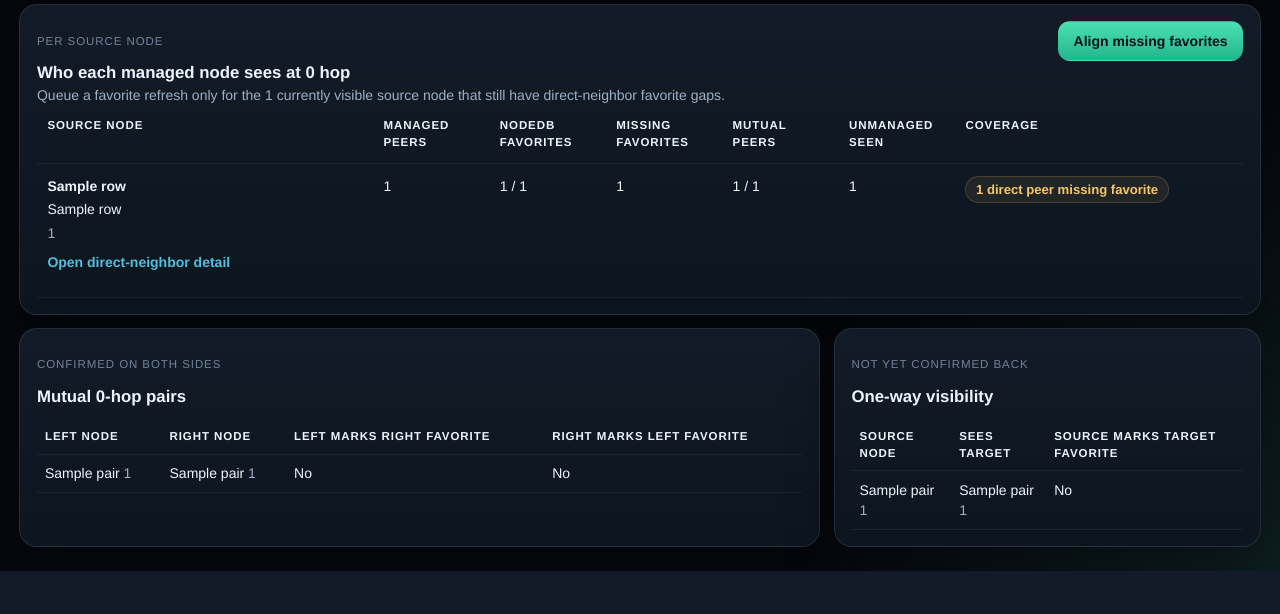
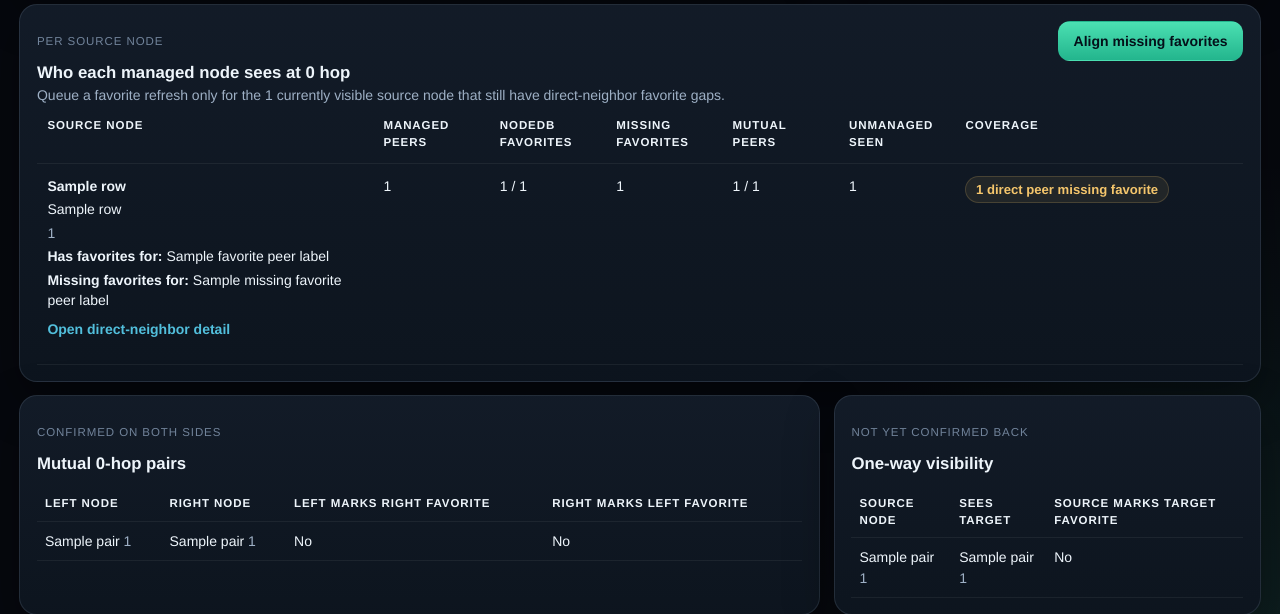
Before and after one commit to zm0ra/meshonator, a FastAPI app: template src/meshonator/templates/visibility.html in a window 1280 px wide. Shown: the part 895-1509 px from the top of the page. Before the commit the page ends 1466 px from the top, so only its background shows below. Run offline with FastAPI, Linux system fonts and the light colour scheme; the template is opened without the code that fills it: most values are stand-ins (such as "Sample title", 1, 10 or a date in 2020); parts of the project's set-up code (start-up, migrations or seed data) failed here and were passed over; some libraries are stand-ins or nearby versions.

Commit message:
Expose favorite ownership on visibility

```diff
--- a/src/meshonator/api/app.py
+++ b/src/meshonator/api/app.py
@@ -1916,6 +1916,16 @@ def visibility_page(
         row["unmanaged_peer_count"] = len(row["unmanaged_peers"])
         row["mutual_peer_count"] = sum(1 for peer in row["managed_peers"] if peer.get("mutual_visibility") is True)
         row["favorite_coverage_complete"] = row["managed_peer_count"] > 0 and row["favorite_peer_count"] == row["managed_peer_count"]
+        row["favorite_peer_labels"] = [
+            peer.get("managed_short_name") or peer.get("short_name") or peer.get("provider_node_id")
+            for peer in row["managed_peers"]
+            if peer.get("is_favorite") is True
+        ]
+        row["missing_favorite_peer_labels"] = [
+            peer.get("managed_short_name") or peer.get("short_name") or peer.get("provider_node_id")
+            for peer in row["managed_peers"]
+            if peer.get("is_favorite") is not True
+        ]
 
         if source_filter == "with_gaps" and row["missing_favorite_count"] == 0:
             continue
--- a/src/meshonator/templates/visibility.html
+++ b/src/meshonator/templates/visibility.html
@@ -136,6 +136,12 @@
           <a class="node-link-compact" href="/nodes/{{ row.node_id }}">{{ row.short_name or row.provider_node_id }}</a>
           <span class="node-name-line">{{ row.long_name or row.provider_node_id }}</span>
           <span class="muted">{{ row.provider_node_id }}</span>
+          {% if row.favorite_peer_labels %}
+          <span class="node-name-line"><strong>Has favorites for:</strong> {{ row.favorite_peer_labels|join(', ') }}</span>
+          {% endif %}
+          {% if row.missing_favorite_peer_labels %}
+          <span class="node-name-line"><strong>Missing favorites for:</strong> {{ row.missing_favorite_peer_labels|join(', ') }}</span>
+          {% endif %}
         </div>
       </td>
       <td>{{ row.managed_peer_count }}</td>
@@ -158,6 +164,16 @@
         <details class="visibility-source-details">
           <summary>Open direct-neighbor detail</summary>
           <div class="visibility-source-detail-panel">
+          {% if row.favorite_peer_labels or row.missing_favorite_peer_labels %}
+          <div class="stack gap-sm mt-1">
+            {% if row.favorite_peer_labels %}
+            <p class="muted"><strong>Has favorites for:</strong> {{ row.favorite_peer_labels|join(', ') }}</p>
+            {% endif %}
+            {% if row.missing_favorite_peer_labels %}
+            <p class="muted"><strong>Missing favorites for:</strong> {{ row.missing_favorite_peer_labels|join(', ') }}</p>
+            {% endif %}
+          </div>
+          {% endif %}
           {% if row.managed_peers %}
           <div class="table-wrap mt-1"><table class="data-table data-table-compact">
             <tr><th>Target node</th><th>NodeDB favorite</th><th>Managed favorite</th><th>Mutual</th><th>Reachable</th><th>Last heard</th><th>SNR</th></tr>
```
Also changed, not shown: tests/api/test_visibility_ui.py (+4 -0 lines).
